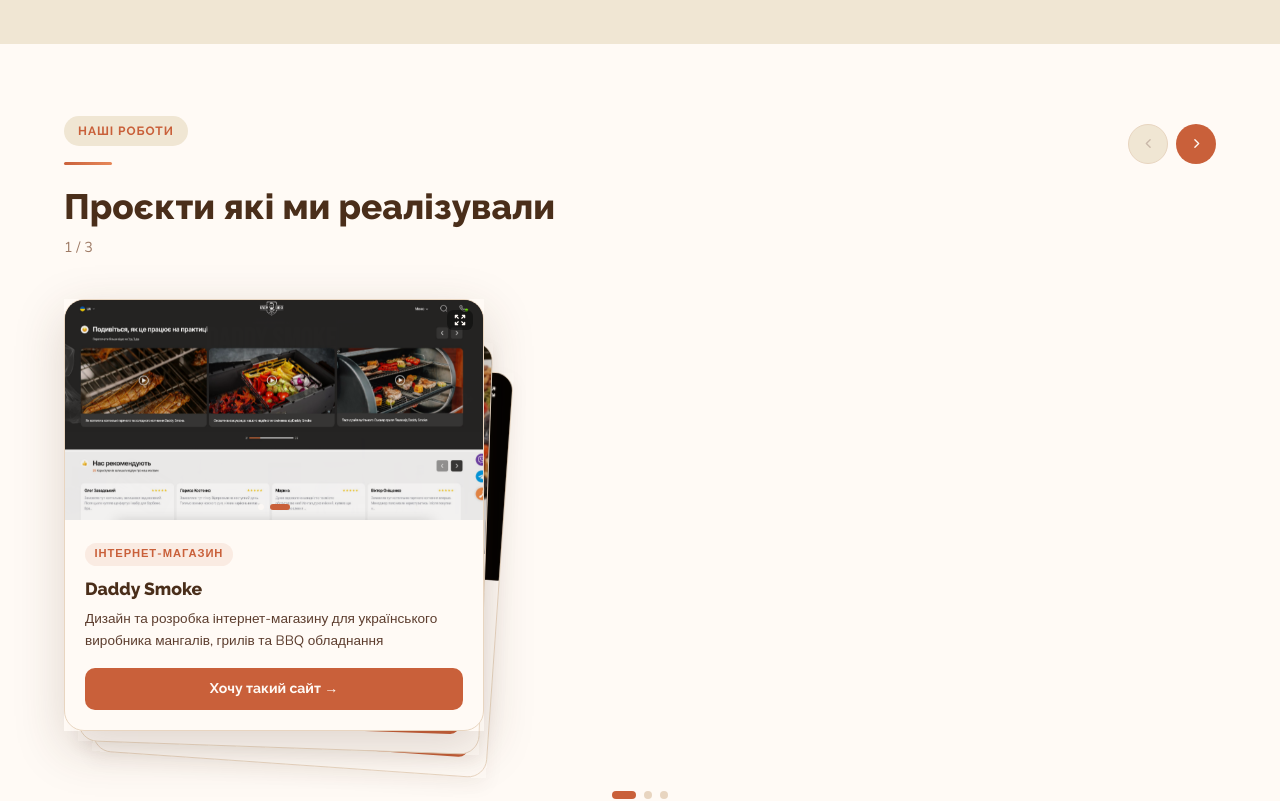
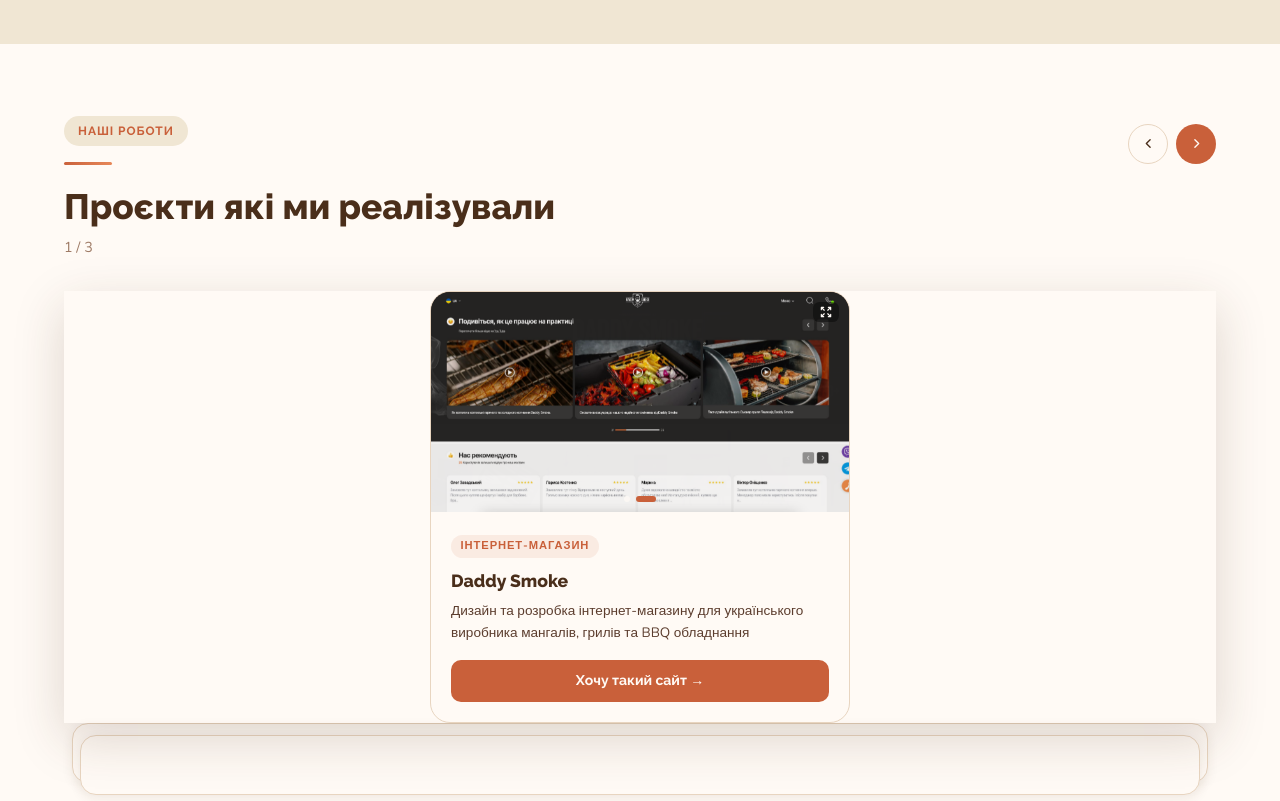
Before and after one commit to nicksolntsev2808/wamsides_landing, a React (Vite) app: page / in a window 1280 px wide. Shown: the part 1800-2601 px from the top of the page. Built offline with nearby package versions, Linux system fonts and the light colour scheme.

Commit message:
Add files via upload

```diff
--- a/src/web/pages/Home.tsx
+++ b/src/web/pages/Home.tsx
@@ -417,8 +417,6 @@
 function Portfolio() {
   const [active, setActive] = useState(0);
   const startX = useRef(0);
-  const [dragging, setDragging] = useState(false);
-  const [dragDelta, setDragDelta] = useState(0);
 
   const cases = [
     {
@@ -441,20 +439,10 @@
     },
   ];
 
-  const goNext = () => setActive(i => Math.min(i + 1, cases.length - 1));
-  const goPrev = () => setActive(i => Math.max(i - 1, 0));
-
-  // Cards behind active — peeking from the right-bottom
-  const STACK_OFFSET_X = 14; // px per layer shift right
-  const STACK_OFFSET_Y = 10; // px per layer shift down
-  const STACK_ROTATE  =  2; // deg per layer tilt
-
   return (
     <section style={{ background: "#FFFAF5", padding: "4.5rem 0", overflow: "hidden" }}>
       <div className="ws-container">
-
-        {/* Header */}
-        <div className="fade-up" style={{ marginBottom: "2.5rem", display: "flex", alignItems: "flex-start", justifyContent: "space-between", gap: "1rem" }}>
+        <div className="fade-up" style={{ marginBottom: "2rem", display: "flex", alignItems: "flex-start", justifyContent: "space-between", gap: "1rem" }}>
           <div>
             <span className="ws-tag">Наші роботи</span>
             <div className="ws-divider"></div>
@@ -467,113 +455,64 @@
           </div>
           <div style={{ display: "flex", gap: "0.5rem", flexShrink: 0, marginTop: "0.5rem" }}>
             <button
-              onClick={goPrev}
-              disabled={active === 0}
-              style={{ width: "2.5rem", height: "2.5rem", borderRadius: "50%", border: "1px solid #E8D5C0", background: active === 0 ? "#F0E6D3" : "#FFFAF5", cursor: active === 0 ? "default" : "pointer", display: "flex", alignItems: "center", justifyContent: "center", transition: "all 0.2s" }}
+              onClick={() => setActive(i => (i - 1 + cases.length) % cases.length)}
+              style={{ width: "2.5rem", height: "2.5rem", borderRadius: "50%", border: "1px solid #E8D5C0", background: "#FFFAF5", cursor: "pointer", display: "flex", alignItems: "center", justifyContent: "center" }}
             >
-              <svg width="13" height="13" fill="none" viewBox="0 0 24 24" stroke={active === 0 ? "#C9B8A8" : "#4A2E1A"} strokeWidth="2.5"><path strokeLinecap="round" strokeLinejoin="round" d="M15 19l-7-7 7-7" /></svg>
+              <svg width="13" height="13" fill="none" viewBox="0 0 24 24" stroke="#4A2E1A" strokeWidth="2.5"><path strokeLinecap="round" strokeLinejoin="round" d="M15 19l-7-7 7-7" /></svg>
             </button>
             <button
-              onClick={goNext}
-              disabled={active === cases.length - 1}
-              style={{ width: "2.5rem", height: "2.5rem", borderRadius: "50%", border: "none", background: active === cases.length - 1 ? "#F0E6D3" : "#C9603A", cursor: active === cases.length - 1 ? "default" : "pointer", display: "flex", alignItems: "center", justifyContent: "center", transition: "all 0.2s" }}
+              onClick={() => setActive(i => (i + 1) % cases.length)}
+              style={{ width: "2.5rem", height: "2.5rem", borderRadius: "50%", border: "none", background: "#C9603A", cursor: "pointer", display: "flex", alignItems: "center", justifyContent: "center" }}
             >
-              <svg width="13" height="13" fill="none" viewBox="0 0 24 24" stroke={active === cases.length - 1 ? "#C9B8A8" : "#FFFAF5"} strokeWidth="2.5"><path strokeLinecap="round" strokeLinejoin="round" d="M9 5l7 7-7 7" /></svg>
+              <svg width="13" height="13" fill="none" viewBox="0 0 24 24" stroke="#FFFAF5" strokeWidth="2.5"><path strokeLinecap="round" strokeLinejoin="round" d="M9 5l7 7-7 7" /></svg>
             </button>
           </div>
         </div>
 
-        {/* Deck */}
+        {/* Stacked cards */}
         <div
-          style={{
-            position: "relative",
-            // Extra right padding so peeking cards are visible
-            paddingRight: `${(cases.length - 1) * STACK_OFFSET_X + 20}px`,
-            paddingBottom: `${(cases.length - 1) * STACK_OFFSET_Y + 16}px`,
-            touchAction: "pan-y",
-            userSelect: "none",
-          }}
-          onTouchStart={e => {
-            startX.current = e.touches[0].clientX;
-            setDragging(true);
-            setDragDelta(0);
-          }}
-          onTouchMove={e => {
-            setDragDelta(e.touches[0].clientX - startX.current);
-          }}
-          onTouchEnd={() => {
-            if (dragDelta < -40) goNext();
-            else if (dragDelta > 40) goPrev();
-            setDragging(false);
-            setDragDelta(0);
+          style={{ position: "relative", paddingBottom: "3rem", touchAction: "pan-y" }}
+          onTouchStart={e => { startX.current = e.touches[0].clientX; }}
+          onTouchEnd={e => {
+            const diff = startX.current - e.changedTouches[0].clientX;
+            if (diff > 40) setActive(i => (i + 1) % cases.length);
+            else if (diff < -40) setActive(i => (i - 1 + cases.length) % cases.length);
           }}
         >
-          {/* Render all cards: active on top, rest peeking behind-right */}
-          {cases.map((c, i) => {
-            const isActive = i === active;
-            // Cards before active are hidden; cards after active peek
-            const stackIndex = i - active; // 0 = active, 1 = next, 2 = further
-            if (stackIndex < 0) return null; // already passed — hide
-
-            const zIndex = cases.length - stackIndex;
-            const translateX = isActive
-              ? dragging ? dragDelta * 0.3 : 0
-              : stackIndex * STACK_OFFSET_X;
-            const translateY = isActive ? 0 : stackIndex * STACK_OFFSET_Y;
-            const rotate = isActive
-              ? dragging ? dragDelta * 0.03 : 0
-              : stackIndex * STACK_ROTATE;
-            const opacity = stackIndex > 2 ? 0 : 1;
-            const scale = isActive ? 1 : Math.max(0.97 - stackIndex * 0.015, 0.94);
-
+          {/* Background cards — visible stack */}
+          {cases.slice(active + 1).reverse().map((c, ri) => {
+            const offset = cases.length - active - 1 - ri;
             return (
               <div
-                key={c.title}
+                key={`bg-${active + 1 + ri}`}
                 style={{
-                  position: isActive ? "relative" : "absolute",
-                  top: isActive ? undefined : 0,
-                  left: isActive ? undefined : 0,
-                  right: isActive ? undefined : 0,
-                  width: isActive ? "100%" : undefined,
-                  maxWidth: "420px",
-                  zIndex,
-                  opacity,
-                  transform: `translate(${translateX}px, ${translateY}px) rotate(${rotate}deg) scale(${scale})`,
-                  transition: dragging ? "none" : "transform 0.35s cubic-bezier(0.34,1.56,0.64,1), opacity 0.3s",
-                  transformOrigin: "bottom left",
-                  cursor: isActive ? (dragging ? "grabbing" : "grab") : "pointer",
-                  boxShadow: isActive
-                    ? "0 16px 48px rgba(74,46,26,0.18)"
-                    : `0 ${4 + stackIndex * 2}px ${12 + stackIndex * 4}px rgba(74,46,26,${0.08 - stackIndex * 0.015})`,
+                  position: "absolute",
+                  bottom: `-${offset * 12}px`,
+                  left: `${offset * 8}px`,
+                  right: `${offset * 8}px`,
+                  height: "60px",
+                  background: "#FFFAF5",
+                  borderRadius: "1rem",
+                  border: "1px solid #E8D5C0",
+                  boxShadow: "0 4px 12px rgba(74,46,26,0.08)",
+                  zIndex: offset,
                 }}
-                onClick={!isActive ? () => setActive(i) : undefined}
-              >
-                <PortfolioCard {...c} />
-              </div>
+              />
             );
           })}
+
+          {/* Active card */}
+          <div style={{ position: "relative", zIndex: 10, boxShadow: "0 16px 48px rgba(74,46,26,0.18)", transition: "transform 0.4s cubic-bezier(0.4,0,0.2,1), opacity 0.4s" }}>
+            <PortfolioCard key={active} {...cases[active]} />
+          </div>
+
+          {/* Swipe hint */}
+          <div style={{ position: "absolute", bottom: "-0.25rem", left: "50%", transform: "translateX(-50%)", display: "flex", alignItems: "center", gap: "0.35rem" }}>
+            {cases.map((_, i) => (
+              <div key={i} onClick={() => setActive(i)} style={{ width: i === active ? "1.25rem" : "0.4rem", height: "0.4rem", borderRadius: "1rem", background: i === active ? "#C9603A" : "#E8D5C0", cursor: "pointer", transition: "all 0.3s" }} />
+            ))}
+          </div>
         </div>
-
-        {/* Dot indicators */}
-        <div style={{ display: "flex", justifyContent: "center", gap: "0.5rem", marginTop: "1.5rem" }}>
-          {cases.map((_, i) => (
-            <button
-              key={i}
-              onClick={() => setActive(i)}
-              style={{
-                width: i === active ? "1.5rem" : "0.5rem",
-                height: "0.5rem",
-                borderRadius: "1rem",
-                background: i === active ? "#C9603A" : "#E8D5C0",
-                border: "none",
-                cursor: "pointer",
-                padding: 0,
-                transition: "all 0.3s ease",
-              }}
-            />
-          ))}
-        </div>
-
       </div>
     </section>
   );
```
